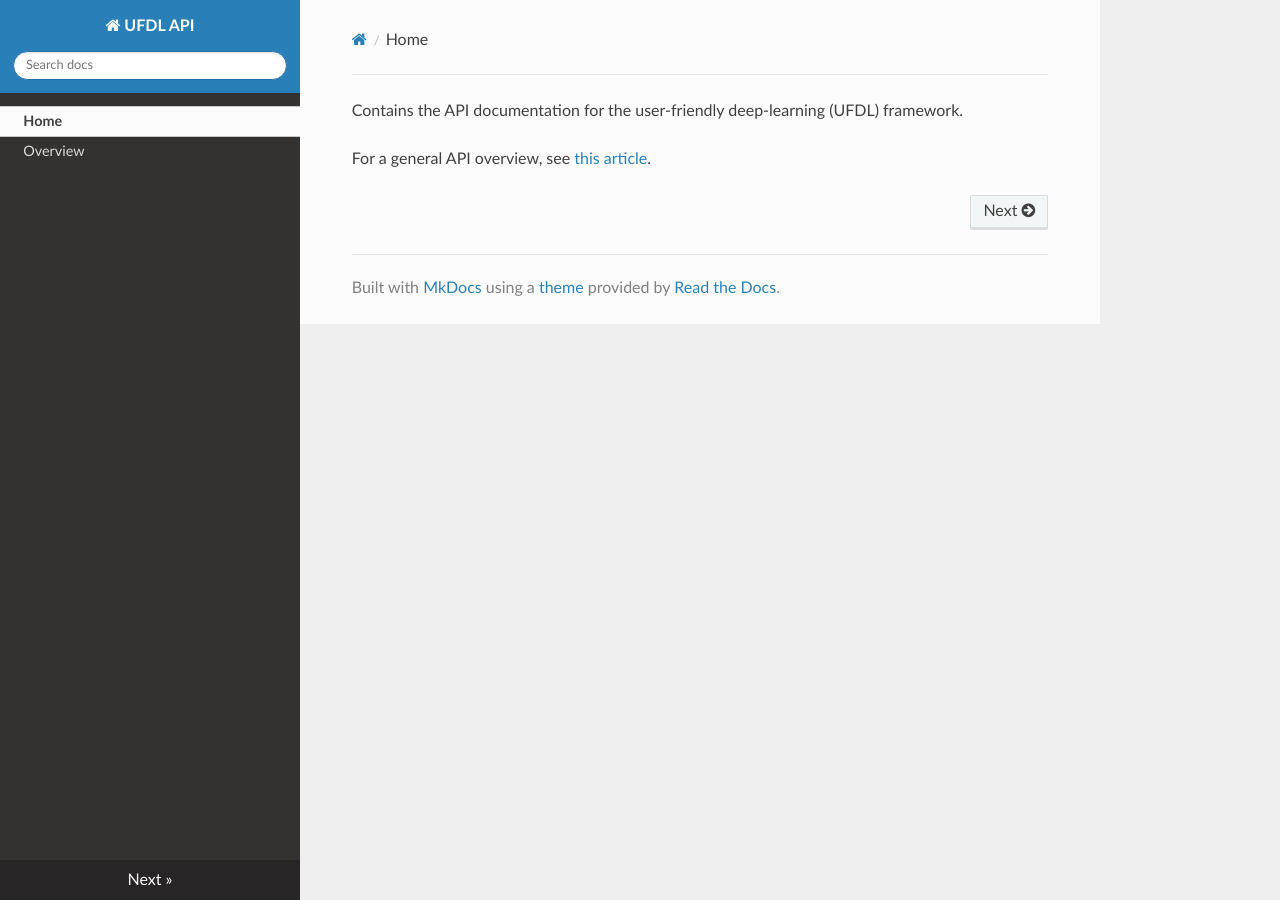
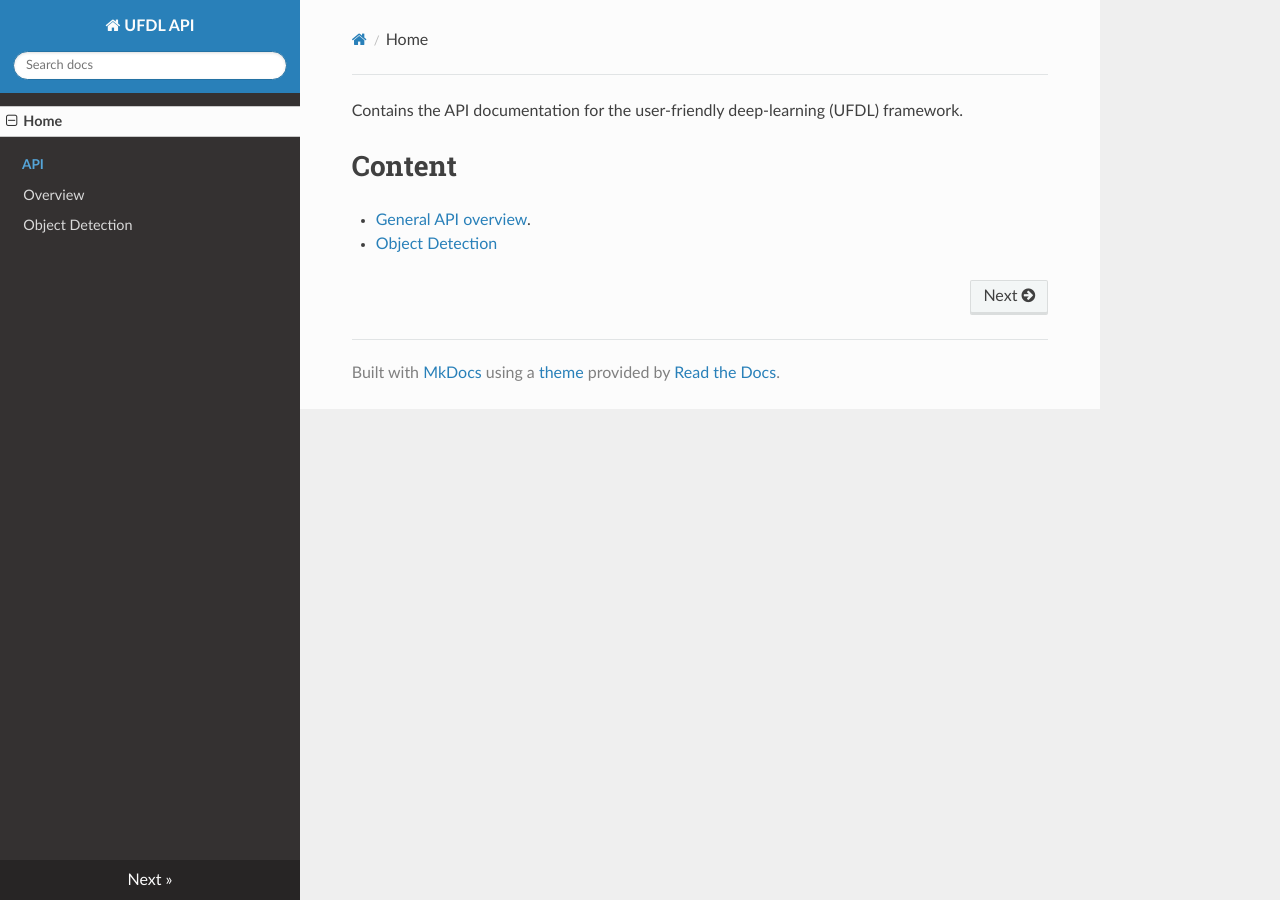
Before and after one commit to waikato-ufdl/ufdl-api, an MkDocs documentation site: the page built from docs/index.md, in a window 1280 px wide. Built offline with MkDocs 1.6.1, drawn with Linux system fonts in a browser that asks for light colours; nearby versions of some CDN libraries.

Commit message:
added section for object detection

```diff
--- a/docs/index.md
+++ b/docs/index.md
@@ -1,3 +1,6 @@
 Contains the API documentation for the user-friendly deep-learning (UFDL) framework.
 
-For a general API overview, see [this article](overview.md).
+# Content
+
+* [General API overview](overview.md).
+* [Object Detection](object_detection.md)
--- a/mkdocs.yml
+++ b/mkdocs.yml
@@ -5,4 +5,6 @@ theme:
     name: readthedocs
 nav:
   - 'Home': index.md
-  - 'Overview': overview.md
+  - 'API':
+    - 'Overview': overview.md
+    - 'Object Detection': object_detection.md
```
Also changed, not shown: docs/object_detection.md (added, +14 -0 lines), 1 other file.
